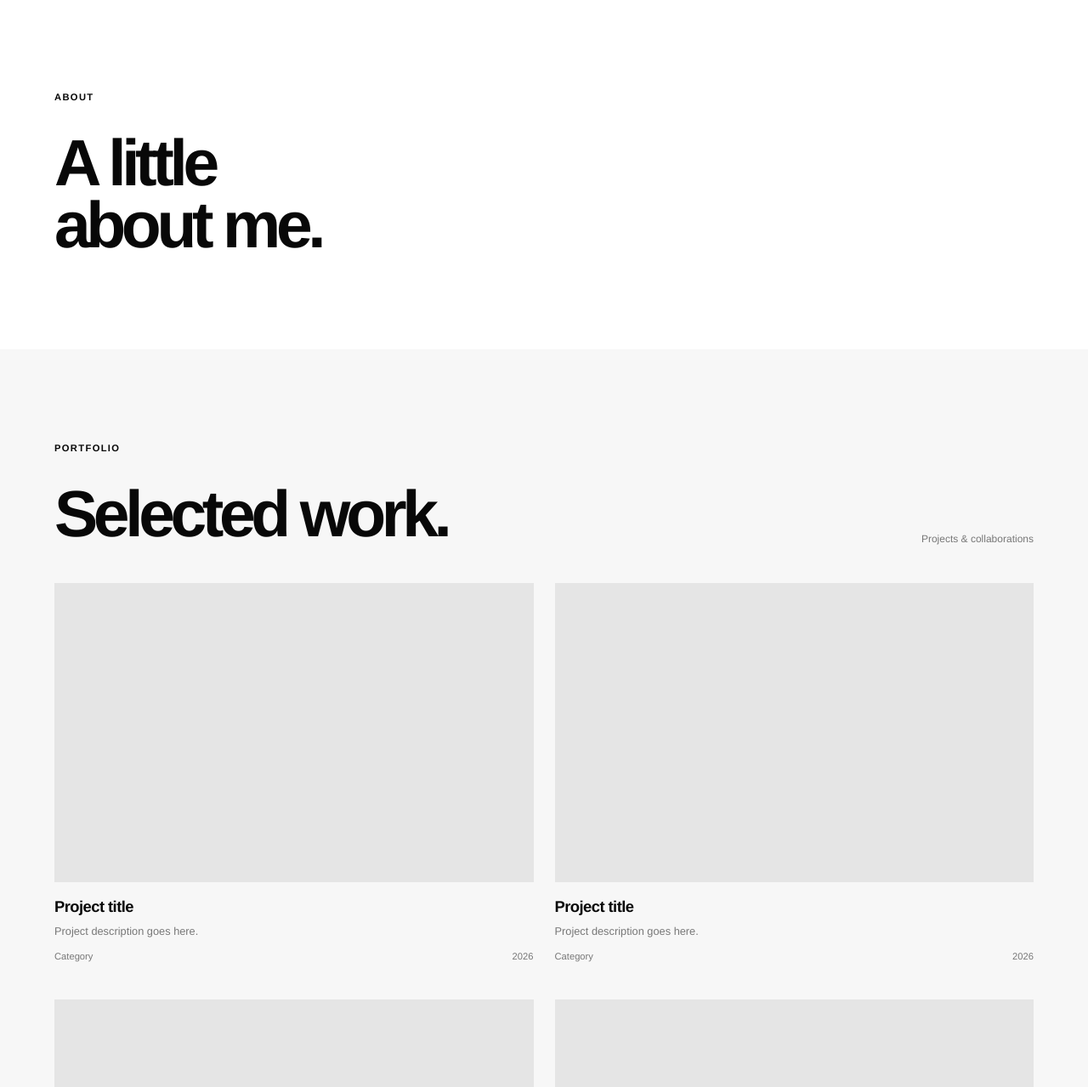
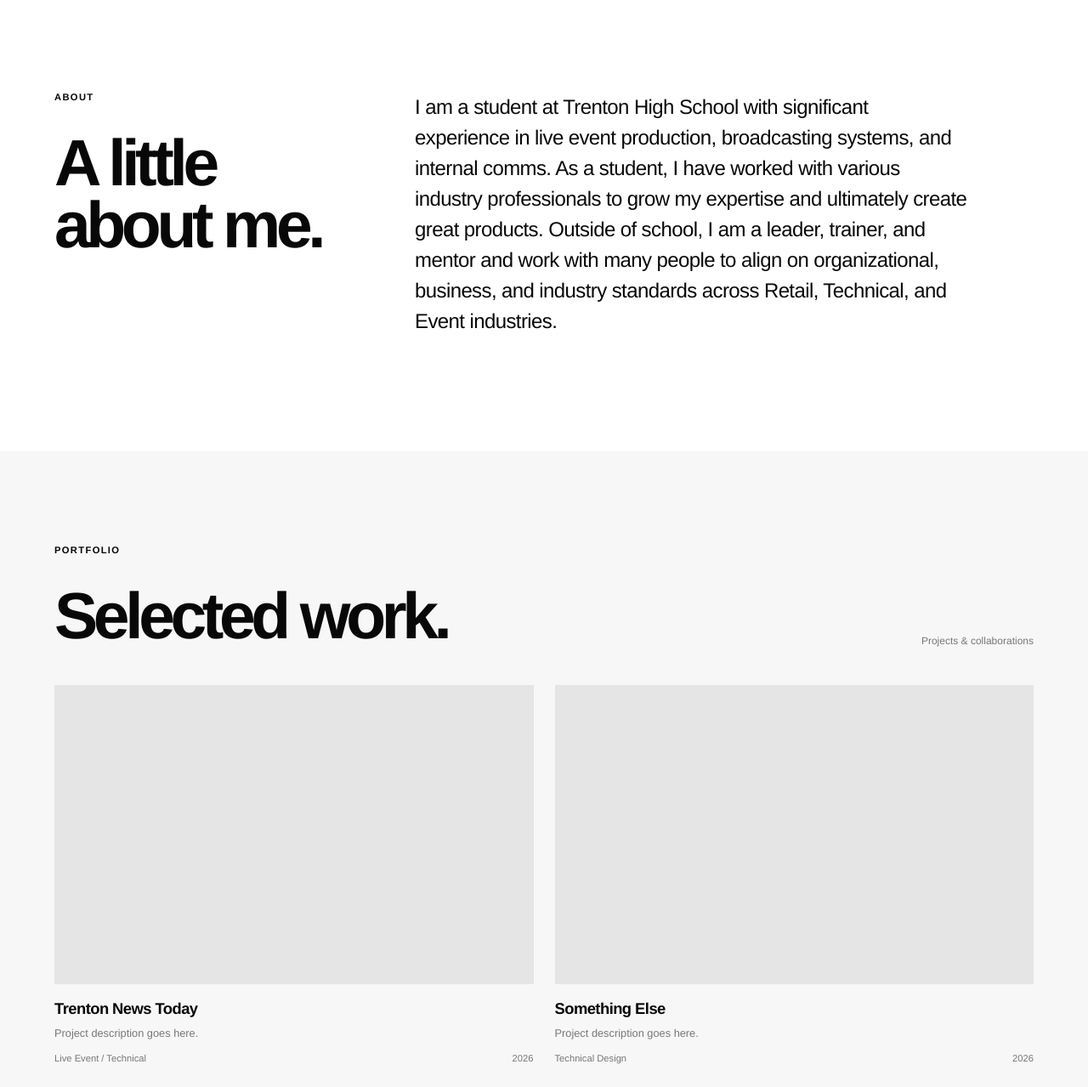
Before and after one commit to JackkoCodes/jackkocodes.github.io, a plain HTML site: page newmain.html in a window 1280 px wide. Shown: the part 781-2060 px from the top of the page at 85% size. Drawn offline with Linux system fonts and the light colour scheme; files whose address does not match are found by name.

Commit message:
Content changes

```diff
--- a/newmain.html
+++ b/newmain.html
@@ -319,7 +319,7 @@
 
   <header>
     <a class="wordmark" href="index.html">
-      JW.
+      Jaxon Watterson
     </a>
 
     <nav>
@@ -356,7 +356,8 @@
         <div class="about-content">
 
           <p>
-            <!-- Primary biography goes here. -->
+                I am a student at Trenton High School with significant experience in live event production, broadcasting systems, and internal comms.
+            As a student, I have worked with various industry professionals to grow my expertise and ultimately create great products. Outside of school, I am a leader, trainer, and mentor and work with many people to align on organizational, business, and industry standards across Retail, Technical, and Event industries.
           </p>
 
           <p class="secondary">
@@ -395,11 +396,11 @@
             <!-- <img src="project-01.jpg" alt="Project description"> -->
           </div>
 
-          <h3>Project title</h3>
+          <h3>Trenton News Today</h3>
           <p>Project description goes here.</p>
 
           <div class="project-meta">
-            <span>Category</span>
+            <span>Live Event / Technical</span>
             <span>2026</span>
           </div>
         </a>
@@ -412,11 +413,11 @@
             <!-- <img src="project-02.jpg" alt="Project description"> -->
           </div>
 
-          <h3>Project title</h3>
+          <h3>Something Else</h3>
           <p>Project description goes here.</p>
 
           <div class="project-meta">
-            <span>Category</span>
+            <span>Technical Design</span>
             <span>2026</span>
           </div>
         </a>
```
